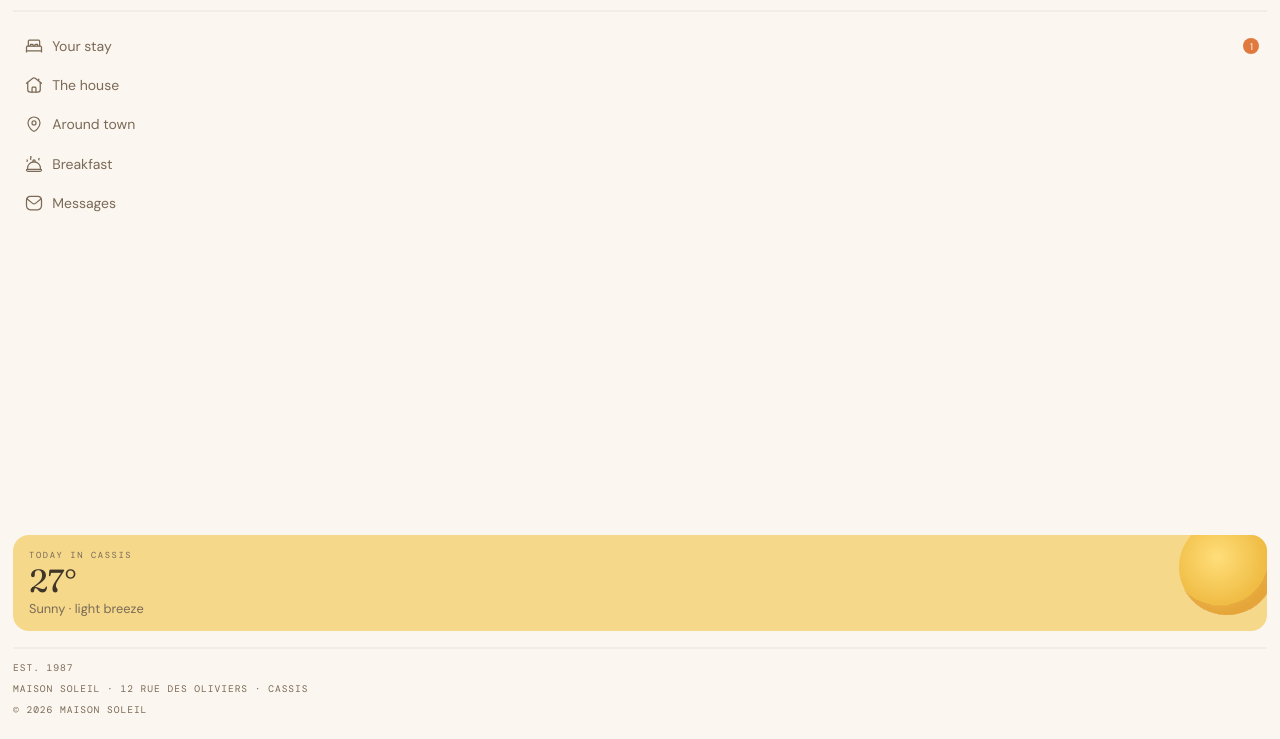
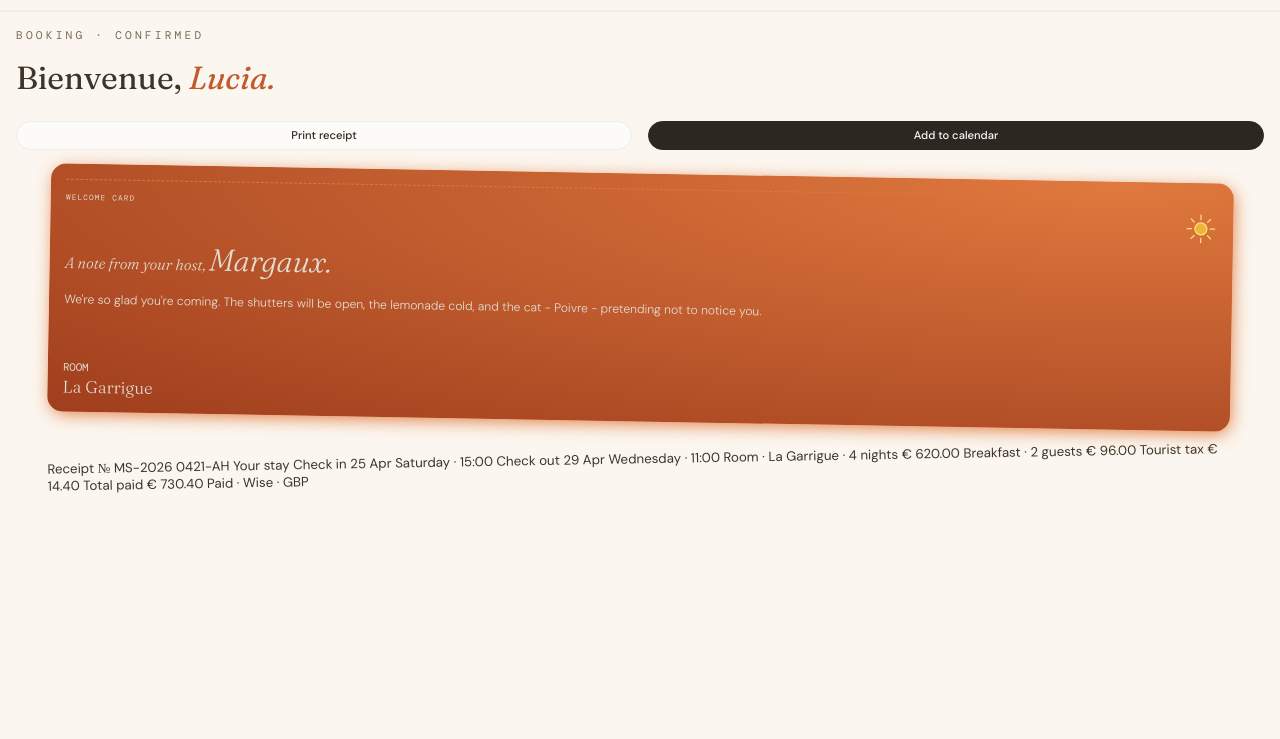
Before and after one commit to glz-rob/hotel-booking-confirmation-page, a plain HTML site: page index.html in a window 1280 px wide. Shown: the part 61-800 px from the top of the page. Drawn offline with nearby package versions, Linux system fonts and the light colour scheme; a web font is replaced by a local one.

Commit message:
Styling main header and note card

```diff
--- a/css/style.css
+++ b/css/style.css
@@ -51,6 +51,7 @@ textarea {
     --FONT-SANS: "DM Sans";
     --FONT-MONO: "DM Mono";
 
+    --FW-LIGHT: 300;
     --FW-NORMAL: 400;
     --FW-BOLD: 500;
     --FW-BOLDER: 600;
@@ -64,12 +65,21 @@ textarea {
 body {
     background-color: var(--BG-COLOR);
     color: var(--NEUTRAL-800);
+    display: flex;
+    flex-direction: column;
     font: var(--FS) var(--FONT-SANS);
     font-weight: var(--FW-NORMAL);
     justify-self: center;
     max-width: 1440px;
     min-height: 100vh;
     width: 100vw;
+}
+
+a,
+a:hover,
+a:visited {
+    color: currentColor;
+    text-decoration: none;
 }
 
 span.terracota {
@@ -80,14 +90,15 @@ span.terracota {
 
 /* || SIDEBAR/MENU STYLING */
 .sidebar {
-    height: 100vh;
-    padding: 0.8rem;
+    background-color: var(--NEUTRAL-100);
+    height: 100%;
+    padding: 0.8rem 0.8rem 0 0.8rem;
+    z-index: 1;
 }
 
 .title-line {
     align-items: center;
     background-color: var(--BG-COLOR);
-    border-bottom: 2px solid var(--NEUTRAL-200);
     display: flex;
     flex-flow: row nowrap;
     justify-content: space-between;
@@ -162,23 +173,28 @@ span.terracota {
     transform: translateX(-50%) rotate(-45deg);
 }
 
-/* :is(.title-line:hover, .title-line:focus-within) + .sidebar__content {
-    display: block;
-} */
+:is(.title-line:hover, .title-line:focus-within)+.sidebar__content,
+.sidebar__content:hover {
+    display: flex;
+    height: 86vh;
+}
 
 /* ||| NAV STYLING */
 .sidebar__content {
-    display: flex;
+    background-color: var(--NEUTRAL-100);
+    border-top: 2px solid var(--NEUTRAL-200);
+    display: none;
     flex-direction: column;
-    height: 92%;
+    height: 0;
+    overflow-y: hidden;
     justify-content: space-between;
     padding-top: 1rem;
 
-    animation: showMenu 0.5s ease forwards;
-    transform-origin: top center;
+    /* animation: showMenu 0.5s ease forwards; */
+    /* transform-origin: top center; */
 }
 
-@keyframes showMenu {
+/* @keyframes showMenu {
     0% {
         transform: scaleY(0);
     }
@@ -190,7 +206,7 @@ span.terracota {
     100% {
         transform: scaleY(1);
     }
-}
+} */
 
 nav ul {
     display: flex;
@@ -296,9 +312,140 @@ nav ul li .notification {
 }
 
 /* || MAIN CONTENT STYLING */
+/* hides the main content when the sidebar menu is open */
+:has(:is(.title-line:hover, .title-line:focus-within) + .sidebar__content, .sidebar__content:hover)~main {
+    display: none;
+}
+
+main {
+    border-top: 2px solid var(--NEUTRAL-200);
+    padding: 1rem;
+}
+
+/* || HEADER */
+.subheading {
+    color: var(--NEUTRAL-600);
+    font-family: var(--FONT-MONO);
+    font-size: 0.7rem;
+    letter-spacing: 0.2rem;
+    padding-bottom: 0.5rem;
+    text-transform: uppercase;
+}
+
+.heading {
+    font-family: var(--FONT-HEADER);
+    font-size: 2rem;
+    padding: 0.5rem 0;
+}
+
+.header__buttons {
+    display: flex;
+    flex-direction: row;
+    gap: 1rem;
+    justify-content: space-between;
+    padding: 1rem 0;
+}
+
+.header__buttons button {
+    border-radius: 3rem;
+    flex: 1;
+    font-size: 0.7rem;
+    font-weight: var(--FW-BOLD);
+    padding: 0.4rem;
+}
+
+.print-receipt {
+    background-color: var(--NEUTRAL-50);
+    border: 1px solid var(--NEUTRAL-200);
+    color: var(--NEUTRAL-900);
+}
+
+.add-to-calendar {
+    background-color: var(--NEUTRAL-900);
+    border: 1px solid var(--NEUTRAL-900);
+    color: var(--NEUTRAL-50);
+}
+
+/* || BOOKING CARDS */
+.booking-cards {
+    display: flex;
+    flex-direction: column-reverse;
+    gap: 1rem;
+    padding: 0.1rem;
+}
+
+.receipt-card,
+.note-card {
+    border-radius: 1rem;
+    min-height: 15rem;
+    scale: 0.95;
+}
+
+.receipt-card {
+    transform: rotate(-1deg);
+}
+
+/* ||| NOTE CARD */
+.note-card {
+    background-color: var(--TERRACOTA-500);
+    background-image: radial-gradient(farthest-corner at 90% 0%,
+            var(--TERRACOTA-400),
+            var(--TERRACOTA-700));
+    box-shadow: 2px 4px 18px -2px var(--TERRACOTA-400);
+    color: var(--NEUTRAL-400);
+    font-weight: var(--FW-LIGHT);
+    padding: 1rem;
+    transform: rotate(1deg);
+}
+
+.note-card__header {
+    border-top: 1px dashed var(--TERRACOTA-400);
+    display: flex;
+    flex-direction: row;
+    font-family: var(--FONT-MONO);
+    font-size: 0.5rem;
+    justify-content: space-between;
+    letter-spacing: 0.08rem;
+    padding: 0.8rem 0;
+    text-transform: uppercase;
+}
+
+.note-card__title {
+    font-family: var(--FONT-HEADER);
+    font-size: 1rem;
+    font-style: italic;
+    padding-bottom: 1rem;
+}
+
+.note-card__host {
+    font-size: 2rem;
+}
+
+.note-card p {
+    font-size: 0.8rem;
+}
+
+.note-card__footer {
+    margin-top: 3.5rem;
+}
+
+.note-card__footer_sub {
+    font-family: var(--FONT-MONO);
+    font-size: 0.7rem;
+    text-transform: uppercase;
+}
+
+.note-card__footer_room {
+    font-family: var(--FONT-HEADER);
+    font-size: 1.1rem;
+    padding-top: 0.2rem;
+}
 
 /* || DEBUGGING STYLES */
-main,
+.guest-info {
+    display: none;
+}
+
 .attribution {
     display: none;
 }
--- a/index.html
+++ b/index.html
@@ -42,6 +42,7 @@
       <!-- Guest navigation -->
       <nav>
         <ul>
+          <a href="/">
             <li><svg xmlns="http://www.w3.org/2000/svg" width="20" height="20" fill="none" viewBox="0 0 20 20">
                 <g stroke="currentColor" stroke-linecap="round" stroke-linejoin="round" stroke-width="1.25">
                   <path
@@ -52,6 +53,8 @@
                     d="M17.5 15.933v-3.914c0-.546 0-.82-.079-1.038a1.33 1.33 0 0 0-.803-.803c-.219-.079-.492-.079-1.038-.079H4.42c-.546 0-.82 0-1.038.08a1.33 1.33 0 0 0-.803.802c-.079.219-.079.492-.079 1.038v3.914m0-1.033h15" />
                 </g>
               </svg>Your stay<span class="notification">1</span></li>
+          </a>
+          <a href="/">
             <li><svg xmlns="http://www.w3.org/2000/svg" width="20" height="20" fill="none" viewBox="0 0 20 20">
                 <g stroke="currentColor" stroke-linecap="round" stroke-linejoin="round" stroke-width="1.25">
                   <path d="M3.748 7.313v7.229A2.553 2.553 0 0 0 6.3 17.095h7.4a2.553 2.553 0 0 0 2.552-2.553v-7.23" />
@@ -59,6 +62,8 @@
                     d="m17.5 8.297-6.272-4.965a1.98 1.98 0 0 0-2.456 0L2.5 8.297M14.723 4.12v1.96M8.036 17.095v-3.099c0-.667 0-1 .124-1.258a1.25 1.25 0 0 1 .583-.583c.258-.124.591-.124 1.258-.124.668 0 1.001 0 1.258.124.255.123.46.329.583.583.124.258.124.591.124 1.258v3.1" />
                 </g>
               </svg>The house</li>
+          </a>
+          <a href="/">
             <li><svg xmlns="http://www.w3.org/2000/svg" width="20" height="20" fill="none" viewBox="0 0 20 20">
                 <g stroke="currentColor" stroke-linecap="round" stroke-linejoin="round" stroke-width="1.2">
                   <path
@@ -66,6 +71,8 @@
                   <path d="M12.006 8.972a2.006 2.006 0 1 0-4.013 0 2.006 2.006 0 0 0 4.013 0" clip-rule="evenodd" />
                 </g>
               </svg>Around town</li>
+          </a>
+          <a href="/">
             <li><svg xmlns="http://www.w3.org/2000/svg" width="20" height="20" fill="none" viewBox="0 0 20 20">
                 <g stroke="currentColor" stroke-linecap="round" stroke-linejoin="round" stroke-width="1.25">
                   <path
@@ -76,6 +83,8 @@
                     d="m3.553 15.299-.034-.691a6.49 6.49 0 1 1 12.963 0l-.035.69M15.02 4.463a.995.995 0 0 0 0 1.409m-11.958 0a.995.995 0 0 1 0 1.408M6.78 2.538a.996.996 0 0 1 0 1.409.995.995 0 0 0 0 1.408" />
                 </g>
               </svg>Breakfast</li>
+          </a>
+          <a href="/">
             <li><svg xmlns="http://www.w3.org/2000/svg" width="20" height="20" fill="none" viewBox="0 0 20 20">
                 <g stroke="currentColor" stroke-linecap="round" stroke-linejoin="round" stroke-width="1.25">
                   <path
@@ -83,6 +92,7 @@
                   <path d="m17.156 5.733-5.39 4.384a2.79 2.79 0 0 1-3.47 0L2.859 5.733" />
                 </g>
               </svg>Messages</li>
+          </a>
         </ul>
       </nav>
 
@@ -111,63 +121,76 @@
 
   <!-- Main content starts -->
   <main>
-
-    Booking · Confirmed
-    Bienvenue, Lucia.
-
-    Print receipt
-    Add to calendar
+    <header>
+      <div class="subheading">Booking · Confirmed</div>
+      <div class="heading">Bienvenue, <span class="terracota">Lucia.</span></div>
+      <div class="header__buttons">
+        <button class="print-receipt">Print receipt</button>
+        <button class="add-to-calendar">Add to calendar</button>
+      </div>
+    </header>
 
     <!-- Booking cards start -->
-
+    <div class="booking-cards">
       <!-- Receipt card -->
+      <div class="receipt-card">
         Receipt
         № MS-2026
         0421-AH
-
         Your stay
-
         Check in
         25 Apr
         Saturday · 15:00
-
         Check out
         29 Apr
         Wednesday · 11:00
-
         Room · La Garrigue · 4 nights
         € 620.00
         Breakfast · 2 guests
         € 96.00
         Tourist tax
         € 14.40
-
         Total paid
         € 730.40
-
         Paid · Wise · GBP
         <!-- Barcode image -->
+      </div>
 
       <!-- Note from host card -->
-    Welcome
-    A note from your host, Margaux.
-    We're so glad you're coming. The shutters will be open, the lemonade cold, and the cat - Poivre - pretending not to
-    notice you.
-    Room
-    La Garrigue
-
+      <div class="note-card">
+        <div class="note-card__header">
+          <div class="note-card__header_title">Welcome card</div>
+          <img src="assets/images/icon-sun.svg" alt="Sun" height="36px" width="36px">
+        </div>
+        <div class="note-card__title">A note from your host, <span class="note-card__host">Margaux.</span></div>
+        <p>
+          We're so glad you're coming. The shutters will be open, the lemonade cold, and the cat - Poivre - pretending
+          not
+          to notice you.
+        </p>
+        <div class="note-card__footer">
+          <div class="note-card__footer_sub">Room</div>
+          <div class="note-card__footer_room">La Garrigue</div>
+        </div>
+      </div>
+    </div>
     <!-- Booking cards end -->
 
     <!-- Guest info row starts -->
+    <div class="guest-info">
 
       <!-- Arrival -->
+      <div class="arrival-card">
         Arrival
         01
         Check-in from 15:00
         Sat, 25 April
-    Ring the brass bell by the blue door. If we're at the market, the key is in the terracotta pot by the olive tree.
+        Ring the brass bell by the blue door. If we're at the market, the key is in the terracotta pot by the olive
+        tree.
+      </div>
 
       <!-- Wifi -->
+      <div class="wifi-card">
         Wifi
         02
         Le Soleil · Guest
@@ -177,13 +200,17 @@
         Password
         soleil-2026
         Copy
+      </div>
 
       <!-- Breakfast -->
+      <div class="breakfast-card">
         Breakfast
         03
         Served 8 - 10:30
         On the terrace
         Fresh figs, Marseille honey, pain au levain, and espresso. Gluten-free option? Leave a note the night before.
+      </div>
+    </div>
 
     <!-- Guest info row ends -->
   </main>
```
Lines whose indentation alone changed are shown as unchanged.
